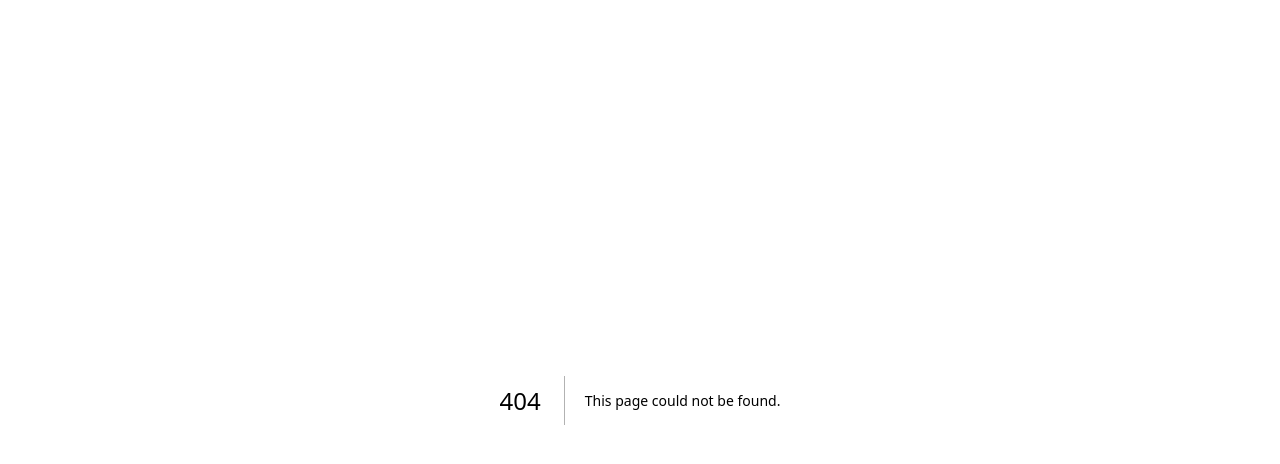
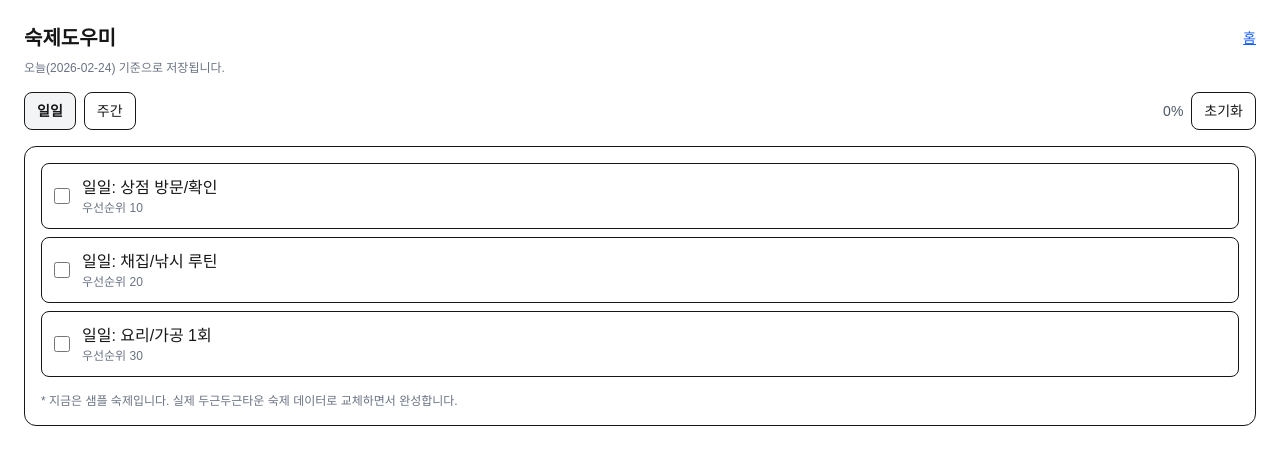
Before and after one commit to hjgibbum3-glitch/hertopia-todo, a Next.js app: page /tasks in a window 1280 px wide. Before the commit this address had no page. Shown: the top 464 px of the page. Built offline with nearby package versions, Linux system fonts and the light colour scheme.

Commit message:
Add tasks page

```diff
--- /dev/null
+++ b/app/tasks/page.tsx
@@ -0,0 +1,197 @@
+"use client";
+
+import { useEffect, useMemo, useState } from "react";
+
+type Task = {
+  id: string;
+  title: string;
+  group: "daily" | "weekly";
+  priority: number;
+};
+
+type TasksState = {
+  version: 1;
+  daily: Record<string, string[]>;  // key: YYYY-MM-DD
+  weekly: Record<string, string[]>; // key: YYYY-Www
+};
+
+const STORAGE_KEY = "ddtd_tasks_v1";
+
+function getKSTDateKey(d = new Date()) {
+  // 한국시간 기준 날짜키 (YYYY-MM-DD)
+  const kst = new Date(d.toLocaleString("en-US", { timeZone: "Asia/Seoul" }));
+  const y = kst.getFullYear();
+  const m = String(kst.getMonth() + 1).padStart(2, "0");
+  const day = String(kst.getDate()).padStart(2, "0");
+  return `${y}-${m}-${day}`;
+}
+
+function getISOWeekKey(d = new Date()) {
+  // ISO 주차 키: YYYY-Www (한국시간 기준으로 계산)
+  const kst = new Date(d.toLocaleString("en-US", { timeZone: "Asia/Seoul" }));
+  const date = new Date(Date.UTC(kst.getFullYear(), kst.getMonth(), kst.getDate()));
+  const dayNum = date.getUTCDay() || 7;
+  date.setUTCDate(date.getUTCDate() + 4 - dayNum);
+  const yearStart = new Date(Date.UTC(date.getUTCFullYear(), 0, 1));
+  const weekNo = Math.ceil((((date.getTime() - yearStart.getTime()) / 86400000) + 1) / 7);
+  const yyyy = date.getUTCFullYear();
+  return `${yyyy}-W${String(weekNo).padStart(2, "0")}`;
+}
+
+function loadState(): TasksState {
+  try {
+    const raw = localStorage.getItem(STORAGE_KEY);
+    if (!raw) throw new Error("no data");
+    const parsed = JSON.parse(raw) as TasksState;
+    if (parsed?.version !== 1) throw new Error("bad version");
+    return parsed;
+  } catch {
+    return { version: 1, daily: {}, weekly: {} };
+  }
+}
+
+function saveState(s: TasksState) {
+  localStorage.setItem(STORAGE_KEY, JSON.stringify(s));
+}
+
+export default function TasksPage() {
+  // ✅ 샘플 숙제(나중에 실제 Heartopia 숙제로 교체)
+  const dailyTasks: Task[] = useMemo(
+    () => [
+      { id: "d_001", title: "일일: 상점 방문/확인", group: "daily", priority: 10 },
+      { id: "d_002", title: "일일: 채집/낚시 루틴", group: "daily", priority: 20 },
+      { id: "d_003", title: "일일: 요리/가공 1회", group: "daily", priority: 30 },
+    ],
+    []
+  );
+
+  const weeklyTasks: Task[] = useMemo(
+    () => [
+      { id: "w_001", title: "주간: 목표 보상 수령", group: "weekly", priority: 10 },
+      { id: "w_002", title: "주간: 특정 콘텐츠 N회", group: "weekly", priority: 20 },
+    ],
+    []
+  );
+
+  const [tab, setTab] = useState<"daily" | "weekly">("daily");
+  const [state, setState] = useState<TasksState>({ version: 1, daily: {}, weekly: {} });
+
+  const dailyKey = getKSTDateKey();
+  const weeklyKey = getISOWeekKey();
+
+  // load once
+  useEffect(() => {
+    const s = loadState();
+    setState(s);
+  }, []);
+
+  // save on change
+  useEffect(() => {
+    saveState(state);
+  }, [state]);
+
+  const doneIds = tab === "daily"
+    ? (state.daily[dailyKey] ?? [])
+    : (state.weekly[weeklyKey] ?? []);
+
+  const tasks = tab === "daily"
+    ? [...dailyTasks].sort((a, b) => a.priority - b.priority)
+    : [...weeklyTasks].sort((a, b) => a.priority - b.priority);
+
+  const toggleDone = (taskId: string) => {
+    setState((prev) => {
+      const next = { ...prev, daily: { ...prev.daily }, weekly: { ...prev.weekly } };
+
+      if (tab === "daily") {
+        const list = new Set(next.daily[dailyKey] ?? []);
+        list.has(taskId) ? list.delete(taskId) : list.add(taskId);
+        next.daily[dailyKey] = Array.from(list);
+      } else {
+        const list = new Set(next.weekly[weeklyKey] ?? []);
+        list.has(taskId) ? list.delete(taskId) : list.add(taskId);
+        next.weekly[weeklyKey] = Array.from(list);
+      }
+
+      return next;
+    });
+  };
+
+  const clearToday = () => {
+    setState((prev) => {
+      const next = { ...prev, daily: { ...prev.daily }, weekly: { ...prev.weekly } };
+      if (tab === "daily") next.daily[dailyKey] = [];
+      else next.weekly[weeklyKey] = [];
+      return next;
+    });
+  };
+
+  const progress = tasks.length === 0 ? 0 : Math.round((doneIds.length / tasks.length) * 100);
+
+  return (
+    <main className="min-h-screen p-6">
+      <div className="flex items-center justify-between gap-3">
+        <h1 className="text-xl font-bold">숙제도우미</h1>
+        <a className="text-sm text-blue-600 underline" href="/">
+          홈
+        </a>
+      </div>
+
+      <div className="mt-2 text-xs text-gray-500">
+        {tab === "daily" ? `오늘(${dailyKey})` : `이번 주(${weeklyKey})`} 기준으로 저장됩니다.
+      </div>
+
+      {/* Tabs */}
+      <div className="mt-4 flex gap-2">
+        <button
+          className={`rounded-lg border px-3 py-2 text-sm ${tab === "daily" ? "bg-gray-100 font-semibold" : "hover:bg-gray-50"}`}
+          onClick={() => setTab("daily")}
+        >
+          일일
+        </button>
+        <button
+          className={`rounded-lg border px-3 py-2 text-sm ${tab === "weekly" ? "bg-gray-100 font-semibold" : "hover:bg-gray-50"}`}
+          onClick={() => setTab("weekly")}
+        >
+          주간
+        </button>
+
+        <div className="ml-auto flex items-center gap-2">
+          <div className="text-sm text-gray-600">{progress}%</div>
+          <button className="rounded-lg border px-3 py-2 text-sm hover:bg-gray-50" onClick={clearToday}>
+            초기화
+          </button>
+        </div>
+      </div>
+
+      {/* List */}
+      <div className="mt-4 rounded-xl border p-4">
+        <div className="grid gap-2">
+          {tasks.map((t) => {
+            const checked = doneIds.includes(t.id);
+            return (
+              <label
+                key={t.id}
+                className="flex items-center gap-3 rounded-lg border p-3 hover:bg-gray-50 cursor-pointer"
+              >
+                <input
+                  type="checkbox"
+                  checked={checked}
+                  onChange={() => toggleDone(t.id)}
+                  className="h-4 w-4"
+                />
+                <div className="flex-1">
+                  <div className={`font-medium ${checked ? "line-through text-gray-500" : ""}`}>{t.title}</div>
+                  <div className="text-xs text-gray-500">우선순위 {t.priority}</div>
+                </div>
+              </label>
+            );
+          })}
+        </div>
+
+        <p className="mt-4 text-xs text-gray-500">
+          * 지금은 샘플 숙제입니다. 실제 두근두근타운 숙제 데이터로 교체하면서 완성합니다.
+        </p>
+      </div>
+    </main>
+  );
+}
```
